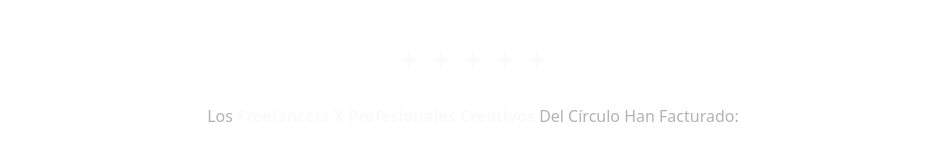
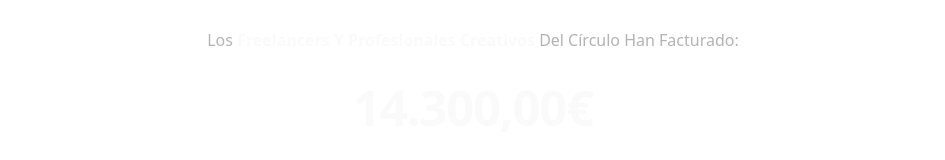
Before and after one commit to Funnel-Tailors/el-circulo, a React (Vite) app: page /roadmap in a window 1280 px wide. Shown: the top 160 px of the page, without its empty margins (167-1112 px from the left). Built offline with nearby package versions, Linux system fonts and the light colour scheme; the HTML template or start-up script is replaced by a standard one; a web font is replaced by a local one.

Commit message:
Refactor hero spacing and size

```diff
--- a/src/components/roadmap/CircleHero.tsx
+++ b/src/components/roadmap/CircleHero.tsx
@@ -6,13 +6,13 @@ interface CircleHeroProps {
 
 const CircleHero = ({ onCTAClick }: CircleHeroProps) => {
   return (
-    <div className="text-center space-y-8 mb-24 animate-fade-in">
+    <div className="text-center space-y-8 mb-24 animate-fade-in -mt-8">
       {/* 5 Estrellas decorativas superiores */}
-      <div className="flex justify-center gap-2 mb-6" aria-hidden="true">
+      <div className="flex justify-center gap-1.5 mb-3" aria-hidden="true">
         {[...Array(5)].map((_, i) => (
           <svg
             key={i}
-            className="w-6 h-6 text-foreground/80"
+            className="w-3 h-3 text-foreground/60"
             viewBox="0 0 24 24"
             fill="currentColor"
           >
--- a/src/pages/Roadmap.tsx
+++ b/src/pages/Roadmap.tsx
@@ -35,7 +35,7 @@ const Roadmap = () => {
       <Starfield />
 
       {/* Container con max-width y padding fijos */}
-      <div className="container max-w-4xl mx-auto px-6 py-12 relative z-10">
+      <div className="container max-w-4xl mx-auto px-6 pt-4 pb-12 relative z-10">
         {/* HERO CON VSL */}
         <CircleHero onCTAClick={() => setShowQuizModal(true)} />
 
```
